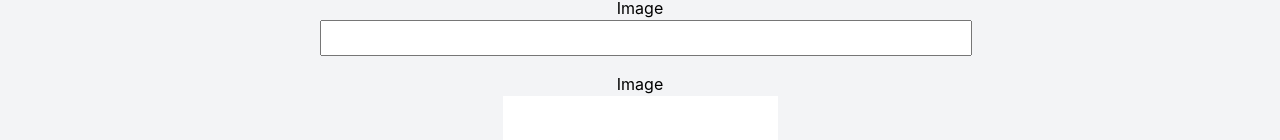
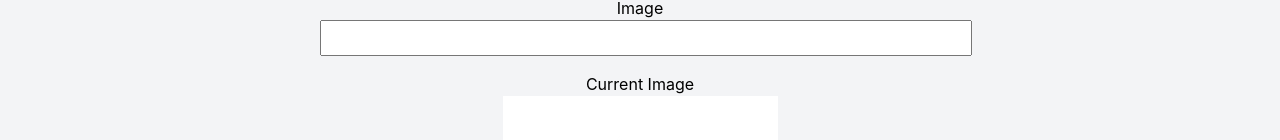
Before and after one commit to AlexisCast/vet-react, a React (Vite) app: page /products/new in a window 1280 px wide. Shown: the part 421-561 px from the top of the page. Built offline with nearby package versions, Linux system fonts and the light colour scheme; sample sign-in values are in the browser's storage.

Commit message:
create prducts wiht images or edit images of products

```diff
--- a/src/components/ProductForm/ProductForm.jsx
+++ b/src/components/ProductForm/ProductForm.jsx
@@ -51,14 +51,12 @@ const ProductForm = ({ method, product }) => {
 		}
 	};
 
-	const handleSubmit = (e) => {
-		e.preventDefault();
-
-		// Your form submission logic, including handling the uploaded image (if needed)
-	};
-
 	return (
-		<Form method={method} className={styles.form}>
+		<Form
+			method={method}
+			className={styles.form}
+			encType="multipart/form-data"
+		>
 			{data && data.msg && (
 				<ul>
 					<li key={data.msg}>{data.msg}</li>
@@ -85,7 +83,7 @@ const ProductForm = ({ method, product }) => {
 				/>
 			</p>
 			<p>
-				<label htmlFor="image">Image</label>
+				<label htmlFor="image">Current Image</label>
 				{product.img ? (
 					<img src={product.img} alt={product.name} />
 				) : (
@@ -93,9 +91,9 @@ const ProductForm = ({ method, product }) => {
 				)}
 				{/* Change input type to file */}
 				<input
-					id="image"
+					id="file"
 					type="file"
-					name="image"
+					name="file"
 					onChange={handleImageChange}
 					required={!product}
 				/>
@@ -175,6 +173,7 @@ export const action = async ({ request, params }) => {
 		name: data.get("title"),
 		category: data.get("categoryId"),
 		price: data.get("price"),
+		file: data.get("file"),
 	};
 
 	console.log("eventData");
@@ -200,13 +199,44 @@ export const action = async ({ request, params }) => {
 
 	if (!response.ok) {
 		const responseData = await response.clone().json();
+		isTokenExpired(responseData?.msg);
+		return response;
+	} else {
+		const responseData = await response.clone().json();
 
-		isTokenExpired(responseData?.msg);
-		// throw json({ msg: "Could not save category." }, { status: 500 });
-		return response;
+		const { _id } = responseData;
+
+		// If it's a PUT or POST request and there's a file, update the image separately
+		if (
+			(method === "PUT" || method === "POST") &&
+			eventData.file.size > 0
+		) {
+			let productId = params.productId;
+
+			if (method == "POST") {
+				productId = _id;
+			}
+
+			const urlToUpdateImage = `http://localhost:8080/api/uploads/products/${productId}`;
+
+			const formData = new FormData();
+			formData.append("file", eventData.file);
+
+			const imageUpdateResponse = await fetch(urlToUpdateImage, {
+				method: "PUT",
+				headers: {
+					"x-token": token,
+				},
+				body: formData,
+			});
+
+			if (!imageUpdateResponse.ok) {
+				const responseData = await imageUpdateResponse.clone().json();
+				isTokenExpired(responseData?.msg);
+				return imageUpdateResponse;
+			}
+		}
 	}
-
-	console.log(await response);
 
 	return redirect("/products");
 };
--- a/src/components/ProductItem/ProductItem.jsx
+++ b/src/components/ProductItem/ProductItem.jsx
@@ -25,7 +25,7 @@ const ProductItem = ({ product }) => {
 				<img src={noImage} alt="noImage" />
 			)}
 			<h4>{product.name}</h4>
-			<p>Available: {product.available ? "YES" : "NO"}</p>
+			{/* <p>Available: {product.available ? "YES" : "NO"}</p> */}
 			<p>Category: {product.category.name}</p>
 			{token && (
 				<menu className={styles.actions}>
```
